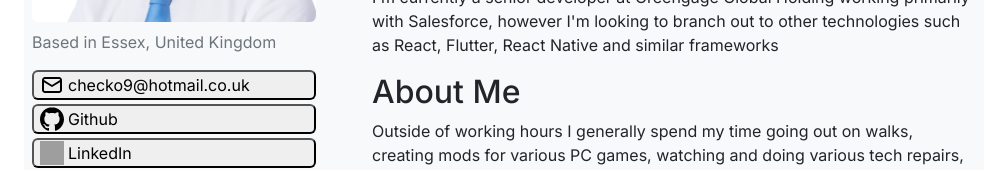
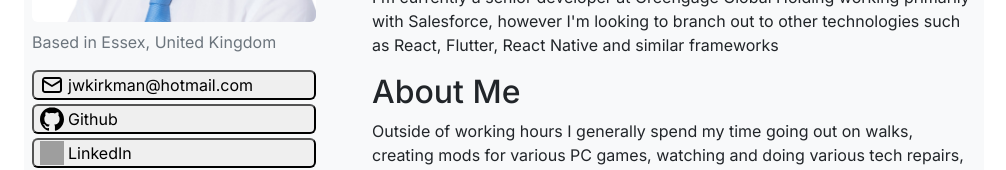
Before and after one commit to jake-kirkman/jake-kirkman.github.io, a React (Create React App) app: page / in a window 1280 px wide. Shown: the part 350-520 px from the top of the page, without its empty margins (136-1142 px from the left). Built offline with nearby package versions, Linux system fonts and the light colour scheme; grey boxes are pictures that could not be loaded.

Commit message:
Updated email

```diff
--- a/src/components/sidebar.tsx
+++ b/src/components/sidebar.tsx
@@ -14,9 +14,9 @@ import JAKE_PICTURE from './../assets/images/jake.jpg';
 
 const BUTTONS: {Label: string, Icon: any, Link: string}[] = [
     {
-        Label: 'checko9@hotmail.co.uk',
+        Label: 'jwkirkman@hotmail.com',
         Icon: ICN_ENVELOPE,
-        Link: 'mailto:checko9@hotmail.co.uk'
+        Link: 'mailto:jwkirkman@hotmail.com'
     },
     {
         Label: 'Github',
```
